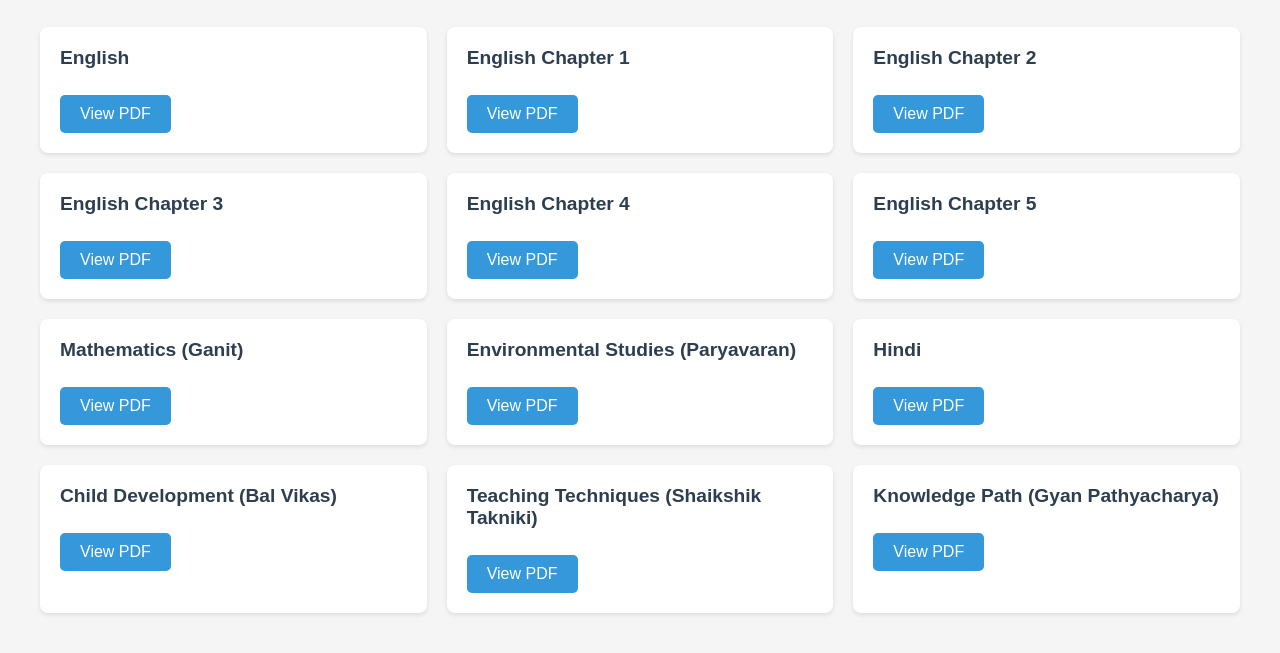
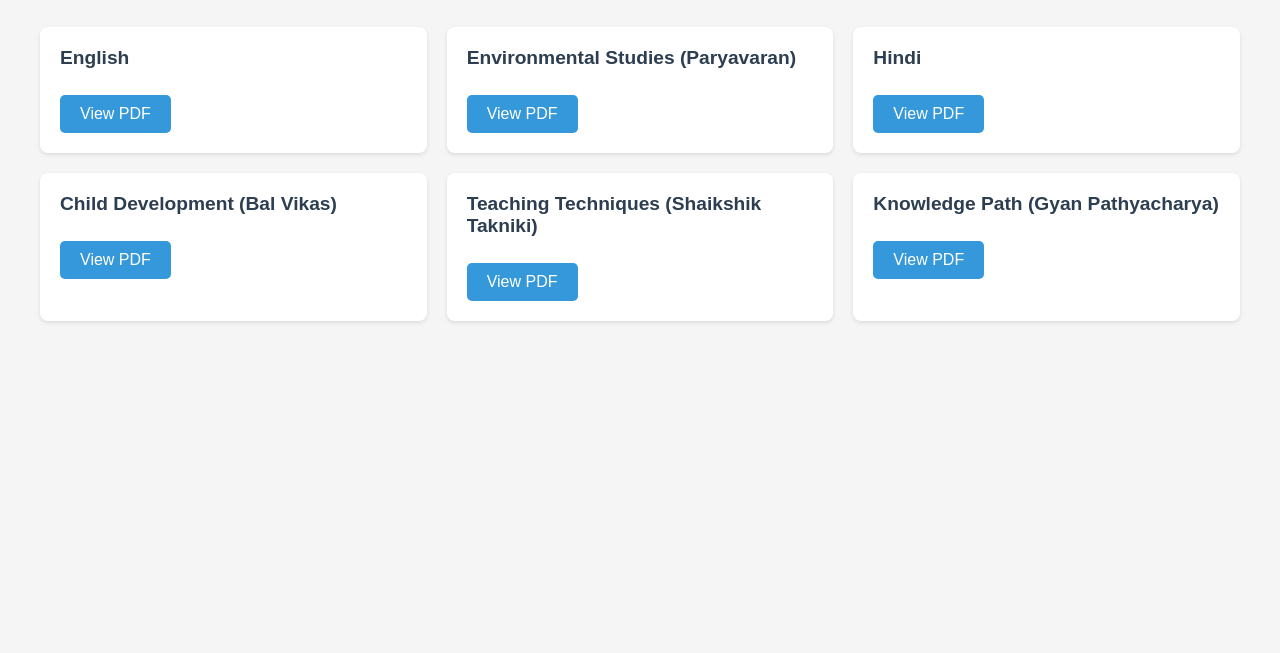
Before and after one commit to tula0903/deled, a plain HTML site: page index.html in a window 1280 px wide. Shown: the part 81-734 px from the top of the page. Drawn offline with Linux system fonts and the light colour scheme.

Commit message:
update pdf

```diff
--- a/index.html
+++ b/index.html
@@ -60,30 +60,6 @@
             <a href="First Year - English.pdf" target="_blank">View PDF</a>
         </div>
         <div class="pdf-item">
-            <h2>English Chapter 1</h2>
-            <a href="Endlish chap 1.pdf" target="_blank">View PDF</a>
-        </div>
-        <div class="pdf-item">
-            <h2>English Chapter 2</h2>
-            <a href="eng_chap2.pdf" target="_blank">View PDF</a>
-        </div>
-        <div class="pdf-item">
-            <h2>English Chapter 3</h2>
-            <a href="eng_chap3.pdf" target="_blank">View PDF</a>
-        </div>
-        <div class="pdf-item">
-            <h2>English Chapter 4</h2>
-            <a href="eng_chap4.pdf" target="_blank">View PDF</a>
-        </div>
-        <div class="pdf-item">
-            <h2>English Chapter 5</h2>
-            <a href="eng_chap5.pdf" target="_blank">View PDF</a>
-        </div>
-        <div class="pdf-item">
-            <h2>Mathematics (Ganit)</h2>
-            <a href="First Year - Ganit.pdf" target="_blank">View PDF</a>
-        </div>
-        <div class="pdf-item">
             <h2>Environmental Studies (Paryavaran)</h2>
             <a href="First Year - Paryavaran.pdf" target="_blank">View PDF</a>
         </div>
```
Also changed, not shown: 7 other files.
